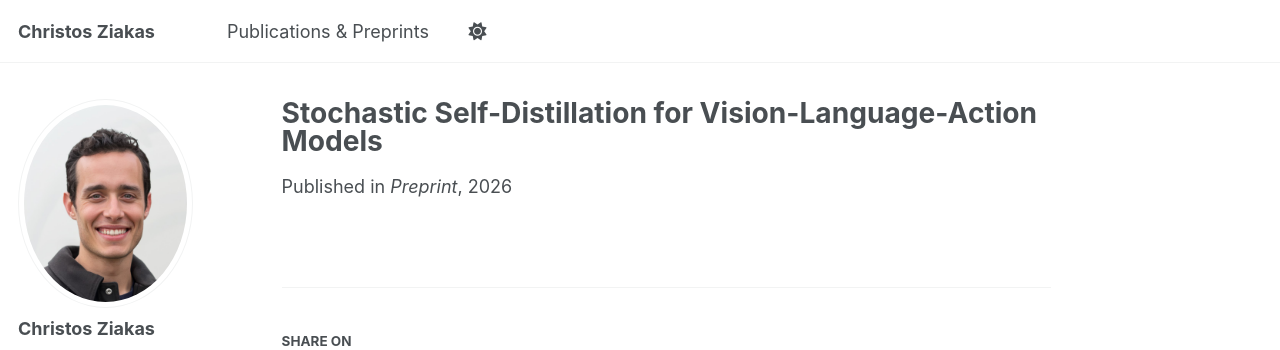
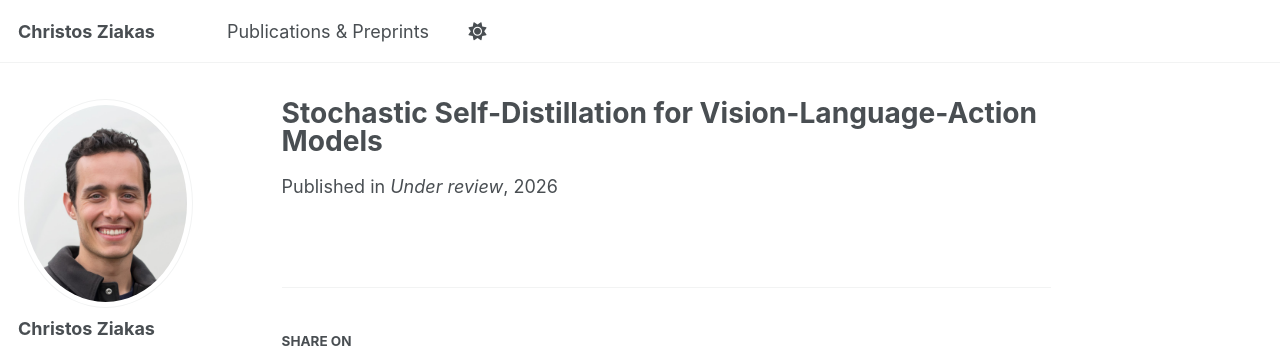
Before and after one commit to chziakas/chziakas.github.io, a Jekyll site: the page built from _publications/2026-vla-ssd.md, in a window 1280 px wide. Shown: the top 350 px of the page. Built offline with Jekyll 4.4.1, drawn with Linux system fonts in a browser that asks for light colours; some web fonts are replaced; a script that is not in the unit is left out.

Commit message:
Publications: VLA-SSD and critic-guided synthetic experience only in full list; VLA-SSD marked under review (no preprint)
Co-authored-by: Cursor <cursoragent@cursor.com>

```diff
--- a/_publications/2026-vla-ssd.md
+++ b/_publications/2026-vla-ssd.md
@@ -4,9 +4,9 @@ authors: "J. Guo*, A. Russo, A. J. Bose, <b>C. Ziakas</b>"
 collection: publications
 permalink: /publication/vla-ssd-2026
 date: 2026-09-01
-venue: "Preprint"
+venue: "Under review"
 paperurl:
 excerpt: "Distills flow-based vision-language-action policies into stochastic one-step flow maps, making RL post-training of VLAs cheap and effective."
-selected: true
+selected: false
 weight: 5
 ---
```
Also changed, not shown: _publications/2026-critic-guided-synthetic-experience.md (+1 -1 lines).
